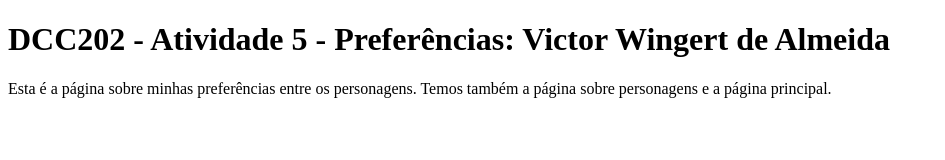
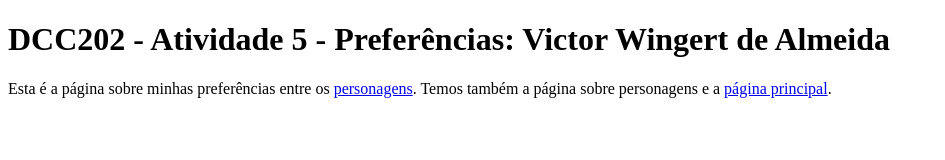
Before and after one commit to ufjf-dcc202/ufjf-dcc202-2023-3-b-atv5-victorwingert, a website: page preferencias.html in a window 1280 px wide. Shown: the whole page, without its empty margins (0-945 px from the left). Drawn offline with Linux system fonts and the light colour scheme.

Commit message:
adicionei âncoras em preferencias

```diff
--- a/preferencias.html
+++ b/preferencias.html
@@ -8,7 +8,7 @@
 <body>
     <main>
         <h1>DCC202 - Atividade 5 - Preferências: Victor Wingert de Almeida</h1>
-        <p>Esta é a página sobre minhas preferências entre os personagens. Temos também a página sobre personagens e a página principal.</p>
+        <p>Esta é a página sobre minhas preferências entre os <a href="personagens.html">personagens</a>. Temos também a página sobre personagens e a <a href="index.html">página principal</a>.</p>
     </main>
 </body>
 </html>
```
